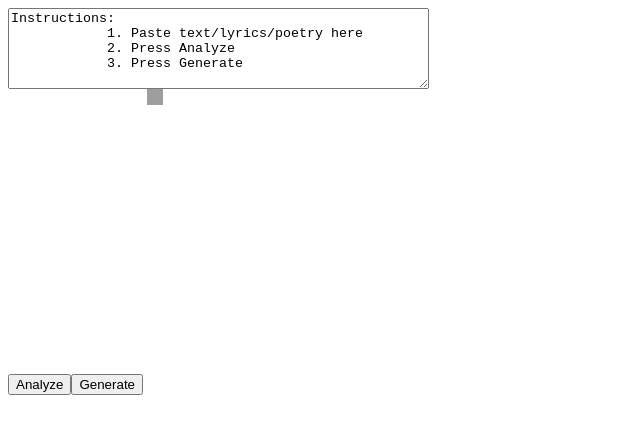
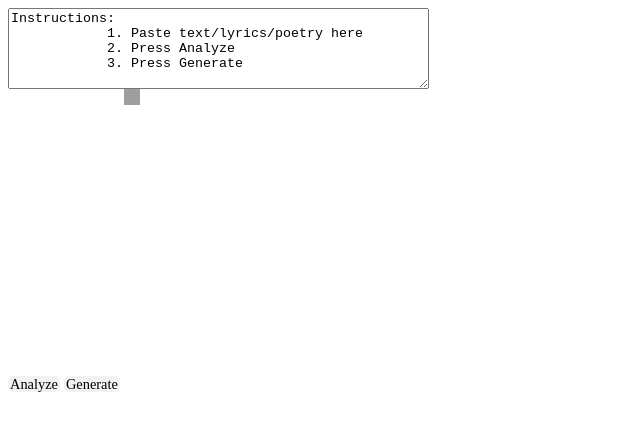
Before and after one commit to AndrewSamaha/TargetTracking, a plain HTML site: page index.html in a window 1280 px wide. Shown: the whole page, without its empty margins (0-640 px from the left). Drawn offline with Linux system fonts and the light colour scheme; grey boxes are pictures that could not be loaded.

Commit message:
Added files via upload

```diff
--- a/index.html
+++ b/index.html
@@ -13,22 +13,25 @@
           ga('create', 'UA-77178459-1', 'auto');
           ga('send', 'pageview');
         </script>
-    </head>
+            </head>
     <body>
+        <style>
+            .mybuttons {  font-size: .9em; background: #f2f2f2; border-radius: 5px; height: 56px; padding: 0px 2px 0px 2px; }
+            .ig-b- { display: inline-block; }
+            .ig-b- img { visibility: hidden; }
+            .ig-b-:hover { background-position: 0 -60px; } .ig-b-:active { background-position: 0 -120px; }
+            .ig-b-16 { width: 16px; height: 16px; background: url(//badges.instagram.com/static/images/ig-badge-sprite-16.png) no-repeat 0 0; }
+            @media only screen and (-webkit-min-device-pixel-ratio: 2), only screen and (min--moz-device-pixel-ratio: 2), only screen and (-o-min-device-pixel-ratio: 2 / 1), only screen and (min-device-pixel-ratio: 2), only screen and (min-resolution: 192dpi), only screen and (min-resolution: 2dppx) {
+            .ig-b-16 { background-image: url(//badges.instagram.com/static/images/ig-badge-sprite-16@2x.png); background-size: 60px 178px; } }
+        </style>
+
         <div id=controlsdiv>
             <textarea id=inputsample rows=5 cols=50>Instructions:
             1. Paste text/lyrics/poetry here
             2. Press Analyze
             3. Press Generate</textarea><br>
-            <input id=analyze type=submit value=Analyze><input id=generate type=submit value=Generate>
-            <style>
-                .ig-b- { display: inline-block; }
-                .ig-b- img { visibility: hidden; }
-                .ig-b-:hover { background-position: 0 -60px; } .ig-b-:active { background-position: 0 -120px; }
-                .ig-b-16 { width: 16px; height: 16px; background: url(//badges.instagram.com/static/images/ig-badge-sprite-16.png) no-repeat 0 0; }
-                @media only screen and (-webkit-min-device-pixel-ratio: 2), only screen and (min--moz-device-pixel-ratio: 2), only screen and (-o-min-device-pixel-ratio: 2 / 1), only screen and (min-device-pixel-ratio: 2), only screen and (min-resolution: 192dpi), only screen and (min-resolution: 2dppx) {
-                .ig-b-16 { background-image: url(//badges.instagram.com/static/images/ig-badge-sprite-16@2x.png); background-size: 60px 178px; } }
-            </style>
+            <span id=analyze class=mybuttons type=submit value=Analyze>Analyze</span>
+            <span id=generate class=mybuttons type=submit value=Generate>Generate</span>
             <a href="https://www.instagram.com/tripleshotmorning/?ref=badge" class="ig-b- ig-b-16"><img src="//badges.instagram.com/static/images/ig-badge-16.png" alt="Instagram" /></a>
             <br>
         </div>
```
